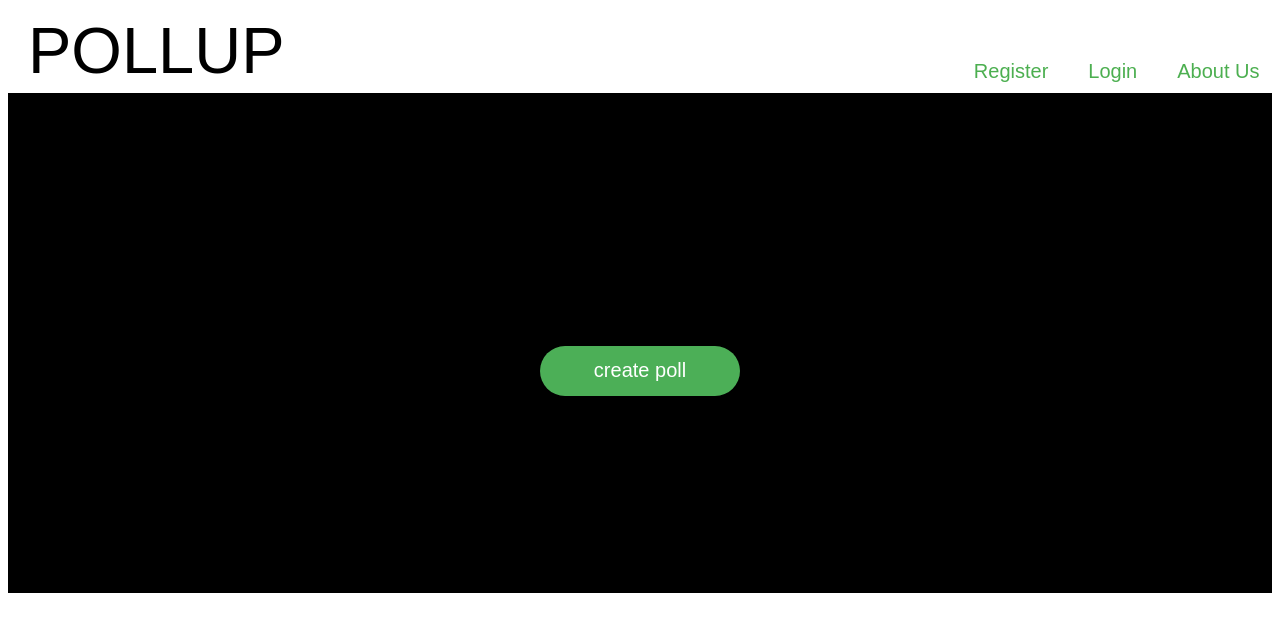
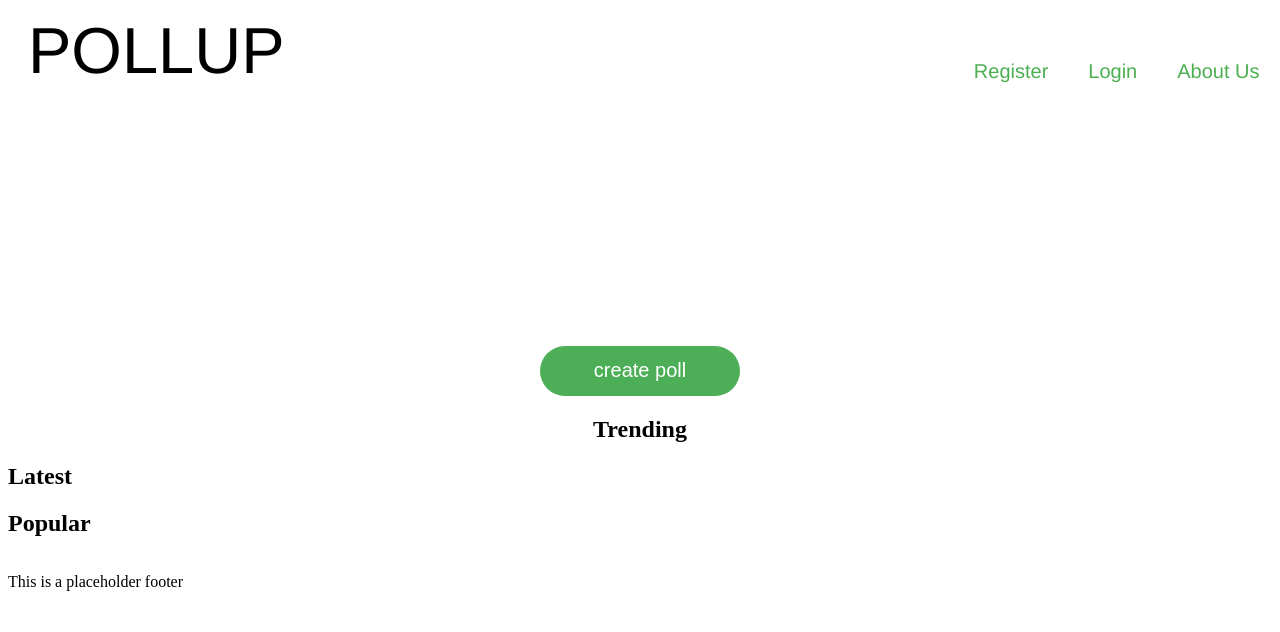
Before and after one commit to jawhnypoh/pollup, a plain HTML site: page landingPage.html in a window 1280 px wide. Drawn offline with Linux system fonts and the light colour scheme.

Commit message:
Adding code to HTML for landing page

```diff
--- a/CSS/landing_style.css
+++ b/CSS/landing_style.css
@@ -4,7 +4,7 @@ header h1 {
   display: inline-block;
   font-size: 65px;
   font-weight: 200;
-  font-family: sans-serif;
+  font-family: 'Helvetica Neue', Helvetica, sans-serif;
   margin: 5px 20px;
 }
 
@@ -37,7 +37,7 @@ nav ul {
 .header-item a {
   display: block;
   padding: 10px 20px;
-  font-family: sans-serif;
+  font-family: 'Helvetica Neue', Helvetica, sans-serif;
   font-size: 20px;
   text-decoration: none;
   color: #4CAF50;
@@ -45,8 +45,8 @@ nav ul {
 
 main {
     display: inline-block;
-    background-color: black;
-    height: 500px;
+    //background-color: #846DBC;
+    min-height: 300px;
     width: 100%;
 }
 
@@ -67,4 +67,24 @@ div .button-wrapper {
   border: none;
   border-radius: 30px;
   outline: none;
+  transition-duration: 0.4s;
 }
+
+#create-poll-button:hover {
+    background-color: #4CE457;
+    box-shadow: 0 12px 16px 0 rgba(0,0,0,0.24), 0 17px 50px 0 rgba(0,0,0,0.19);
+}
+
+// Trending Styling
+.trending {
+    position: relative;
+    margin: 20px;
+    width: 500px;
+    min-height: 300px;
+    background-color: #846DBC;
+}
+
+.trending h1 {
+    margin: 20px;
+    text-align: center;
+}
--- a/landingPage.html
+++ b/landingPage.html
@@ -25,6 +25,22 @@
             <button id="create-poll-button">create poll</button>
           </center>
       </div>
+
+        <section class="trending">
+            <h1>Trending</h1>
+        </section>
+
+        <section class="latest">
+            <h1>Latest</h1>
+        </section>
+
+        <section class="popular">
+            <h1>Popular</h1>
+        </section>
     </main>
+
+    <footer>
+        <p>This is a placeholder footer</p>
+    </footer>
 </body>
 </html>
```
